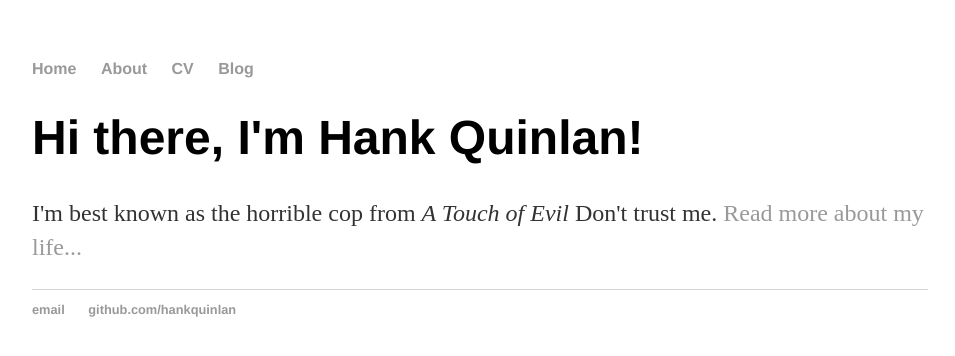
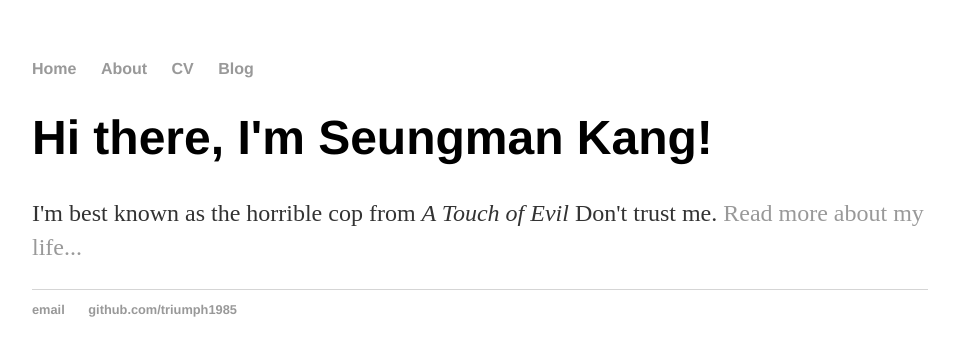
Before and after one commit to triumph1985/triumph1985.github.io, a plain HTML site: page index.html in a window 1280 px wide. Shown: the whole page, without its empty margins (160-1115 px from the left). Drawn offline with Linux system fonts and the light colour scheme.

Commit message:
Update index.html

```diff
--- a/index.html
+++ b/index.html
@@ -1,7 +1,7 @@
 <!DOCTYPE html>
 <html>
 	<head>
-		<title>Hank Quinlan, Horrible Cop</title>
+		<title>Triumph home page</title>
 		<!-- link to main stylesheet -->
 		<link rel="stylesheet" type="text/css" href="/css/main.css">
 	</head>
@@ -16,14 +16,14 @@
 		</nav>
 		<div class="container">
     		<div class="blurb">
-        		<h1>Hi there, I'm Hank Quinlan!</h1>
+        		<h1>Hi there, I'm Seungman Kang!</h1>
 				<p>I'm best known as the horrible cop from <em>A Touch of Evil</em> Don't trust me. <a href="/about">Read more about my life...</a></p>
     		</div><!-- /.blurb -->
 		</div><!-- /.container -->
 		<footer>
     		<ul>
-        		<li><a href="mailto:hankquinlanhub@gmail.com">email</a></li>
-        		<li><a href="https://github.com/hankquinlan">github.com/hankquinlan</a></li>
+        		<li><a href="mailto:seungman.triumph.kangb@gmail.com">email</a></li>
+        		<li><a href="https://github.com/triumph1985">github.com/triumph1985</a></li>
 			</ul>
 		</footer>
 	</body>
```
